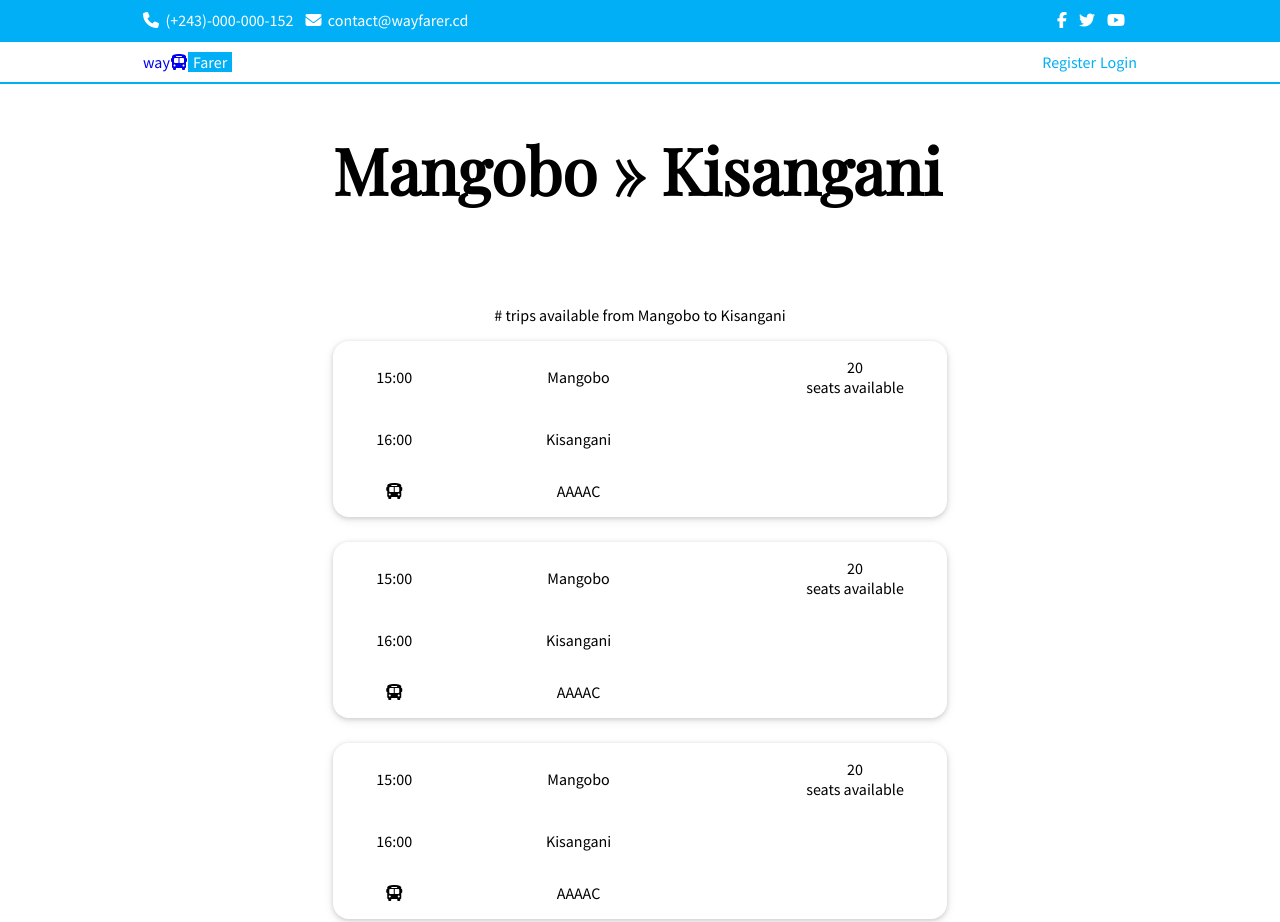
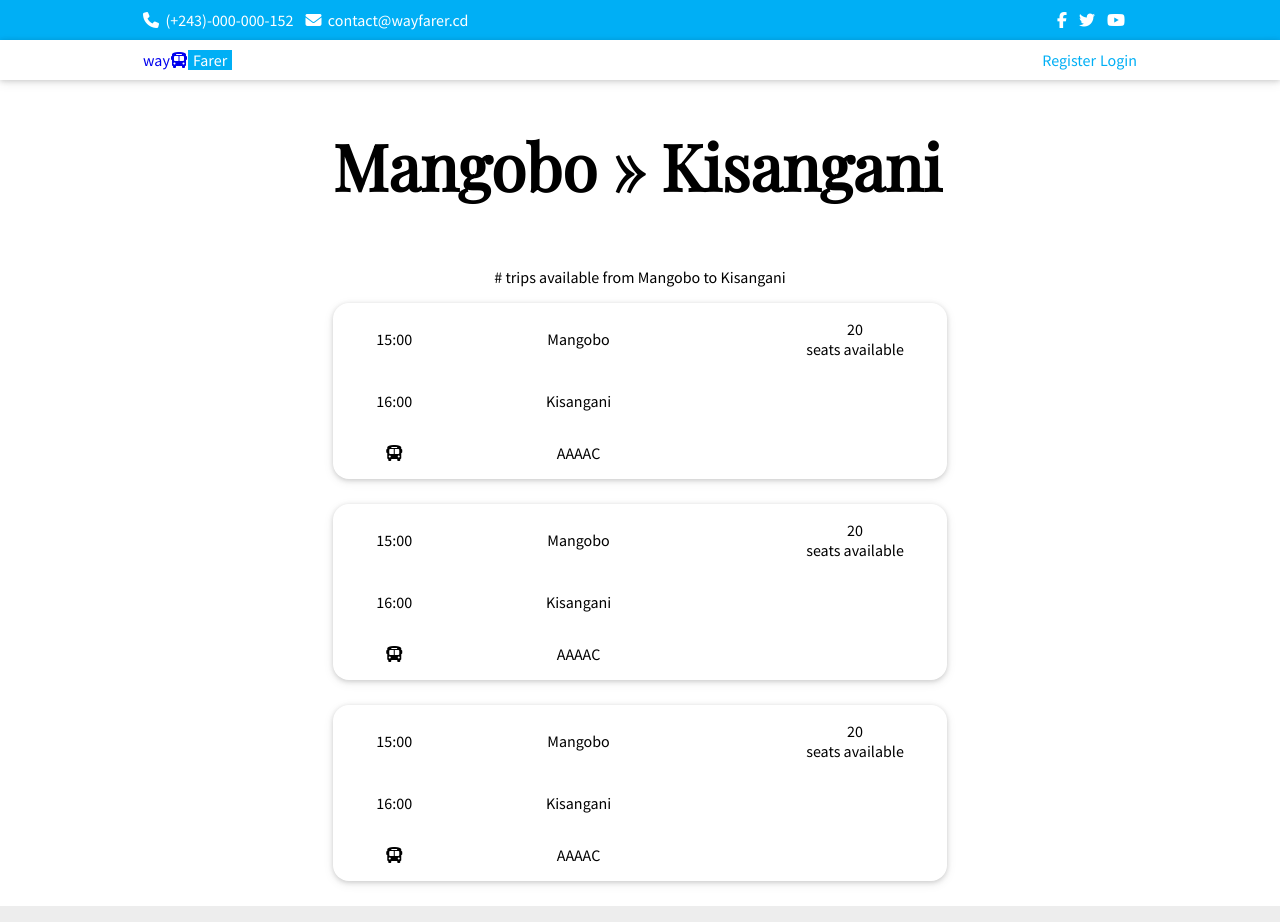
Before and after one commit to Bam92/wayFarer, a plain HTML site: page UI/templates/trip.html in a window 1280 px wide. Shown: the top 922 px of the page. Drawn offline with nearby package versions, Linux system fonts and the light colour scheme.

Commit message:
style(UI):change navbar color-bottom to box-shadow

```diff
--- a/UI/css/style.css
+++ b/UI/css/style.css
@@ -94,7 +94,7 @@ header {
 .nav-rt a {color: #00AFF5;}
 .main-nav {
     grid-row: 2;
-    border-bottom: 2px solid #00AFF5;
+    box-shadow: 0 1pt 4pt rgba(0,0,0,0.16), 0 2pt 8pt rgba(0,0,0,0.08);
 }
 
 header a {grid-column: 1;}
--- a/UI/templates/trip.html
+++ b/UI/templates/trip.html
@@ -61,7 +61,7 @@
 
       <div class="wrapper trip-detail">
          <div>
-            <h1>Mangobo » Kisangani</h1><br>
+            <h1>Mangobo » Kisangani</h1>
             <p id="num-trips"> # trips available from Mangobo to Kisangani</p>
          </div>
          <section>
```
